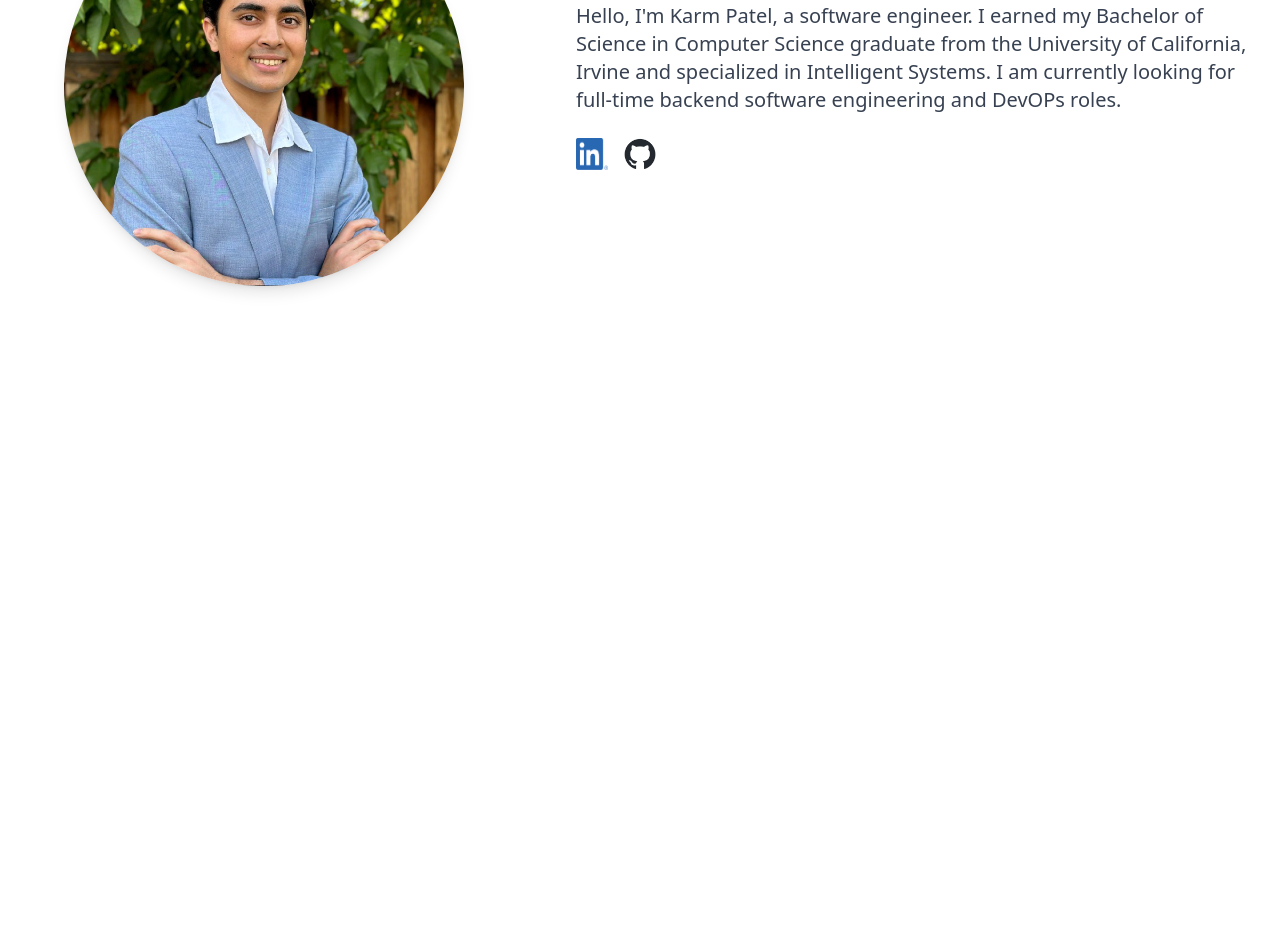
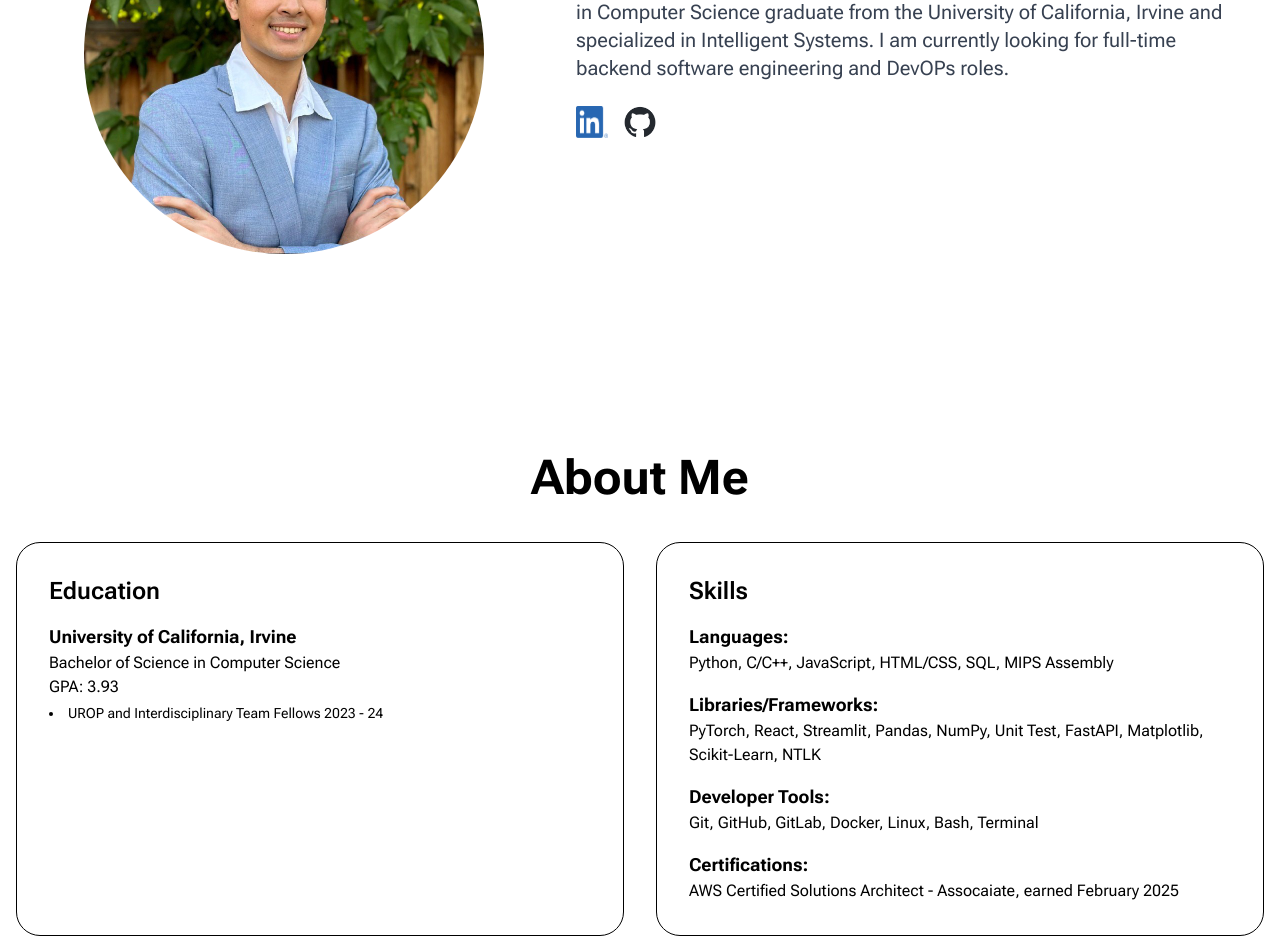
Before and after one commit to karmp/karmp.github.io, a Next.js app: page / in a window 1280 px wide. Shown: the part 426-1378 px from the top of the page. Before the commit the page ends 944 px from the top, so only its background shows below. Built offline with nearby package versions, Linux system fonts and the light colour scheme.

Commit message:
Finished About section

```diff
--- a/public/my_info.json
+++ b/public/my_info.json
@@ -6,6 +6,7 @@
     "Education": [
       {
         "University Name": "University of California, Irvine",
+        "Degree": "Bachelor of Science in Computer Science",
         "GPA": 3.93,
         "Other Info": ["UROP and Interdisciplinary Team Fellows 2023 - 24"]
       }
--- /dev/null
+++ b/src/components/AboutSection.js
@@ -0,0 +1,48 @@
+import Card from "./Card";
+
+export default function AboutSection({ data }) {
+  return (
+    <section id="about">
+      <div className="container mx-auto">
+        <h2 className="text-5xl font-bold text-center text-black">About Me</h2>
+
+        <div className="grid grid-cols-1 md:grid-cols-2 gap-8 pt-10 ml-4 mr-4 content-center">
+          <Card title="Education" className="text-left text-black mb-4">
+            {data.Education.length > 0 ? (
+              data.Education.map((edu, index) => (
+                <div key={index} className="mb-4 last:mb-0">
+                  <p className="text-lg font-bold">
+                    {edu["University Name"]}
+                  </p>
+                  <p className="">{edu["Degree"]}</p>
+                  <p className="">GPA: {edu["GPA"]}</p>
+                  {edu["Other Info"] && edu["Other Info"].length > 0 && (
+                    <ul className="list-disc list-inside text-sm mt-1">
+                      {edu["Other Info"].map((info, infoIndex) => (
+                        <li key={infoIndex}>{info}</li>
+                      ))}
+                    </ul>
+                  )}
+                </div>
+              ))
+            ) : (
+              <p>No education details available yet.</p>
+            )}
+          </Card>
+          <Card title="Skills" className="text-left text-black mb-4">
+            {Object.keys(data.Skills).length > 0 ? (
+              Object.keys(data.Skills).map((category, index) => (
+                <div key={index} className="mb-4 last:mb-0">
+                  <p className="text-lg font-bold">{category}:</p>
+                  <p className=""> {data.Skills[category].join(", ")} </p>
+                </div>
+              ))
+            ) : (
+              <p>No skills details available yet.</p>
+            )}
+          </Card>
+        </div>
+      </div>
+    </section>
+  );
+}
--- /dev/null
+++ b/src/components/Card.js
@@ -0,0 +1,14 @@
+import React from 'react';
+
+export default function Card({ title, children, className = '' }) {
+  return (
+    <div className={`bg-white p-8 rounded-3xl border border-black outline-solid ${className}`}>
+      {title && (
+        <h3 className="text-2xl font-semibold mb-4 text-black text-left">
+          {title}
+        </h3>
+      )}
+      {children}
+    </div>
+  );
+}
--- a/src/components/ProfileSection.js
+++ b/src/components/ProfileSection.js
@@ -2,18 +2,17 @@ import Image from "next/image";
 import Socials from "./Socials";
 
 export default function ProfileSection({ data }) {
-    console.log(data);
     return (
     <section
       id="profile"
-      className="flex flex-col md:flex-row justify-center items-center gap-20 min-h-screen px-8 py-16 md:py-0"
+      className="flex flex-col md:flex-row justify-center items-center gap-10 min-h-screen px-8"
     >
-      <div className="flex justify-center items-center h-[300px] w-[300px] sm:h-[350px] sm:w-[350px] md:h-[400px] md:w-[400px] my-0 mx-auto overflow-hidden rounded-full shadow-lg">
+      <div className="flex justify-center items-center h-[300px] w-[300px] sm:h-[350px] sm:w-[350px] md:h-[400px] md:w-[400px] my-0 mx-auto overflow-hidden rounded-full">
         <Image
           src="/about_pic_me.jpg"
-          alt="PFicture of Karm"
-          width={400} // Max width to pre-render for Next/Image
-          height={400} // Max height to pre-render for Next/Image
+          alt="Picture of Karm"
+          width={400}
+          height={400}
           className="w-full h-full object-cover"
           priority // Prioritize loading for LCP (Largest Contentful Paint)
         />
--- a/src/components/navbar.js
+++ b/src/components/navbar.js
@@ -12,11 +12,9 @@ export default function Navbar() {
     // Main navigation bar wrapper - sticky at the top
     <nav className="sticky top-0 z-50 bg-transparent">
       <div className="container mx-auto px-10 h-20 flex items-center justify-end">
-        {/* Hamburger Icon - Always visible, top-left */}
-        {/* z-50 ensures it's above the sliding menu */}
         <button
           onClick={toggleMenu}
-          className="text-gray-800 focus:outline-none focus:text-blue-600 z-50"
+          className="text-black z-50"
           aria-expanded={isOpen} // Accessibility attribute
           aria-controls="mobile-menu" // Accessibility attribute
         >
--- a/src/pages/_app.js
+++ b/src/pages/_app.js
@@ -1,7 +1,10 @@
 import "@/styles/globals.css";
 import { Roboto_Flex } from "next/font/google";
 
-const roboto = Roboto_Flex({ subsets: ["latin"] });
+const roboto = Roboto_Flex({ subsets: ["latin"],
+  variable: '--font-roboto-flex'
+ });
+
 
 export default function App({ Component, pageProps }) {
   return (
--- a/src/pages/index.js
+++ b/src/pages/index.js
@@ -3,12 +3,11 @@ import Head from "next/head";
 import Navbar from "@/components/navbar";
 import ProfileSection from "../components/ProfileSection";
 import { useState, useEffect } from "react";
-// import AboutSection from '../components/AboutSection';
-// import ExperienceSection from '../components/ExperienceSection';
-// import ProjectsSection from '../components/ProjectsSection';
-// import ContactSection from '../components/ContactSection';
+import AboutSection from '../components/AboutSection';
+import ExperienceSection from '../components/ExperienceSection';
+import ProjectsSection from '../components/ProjectsSection';
+import ContactSection from '../components/ContactSection';
 
-const roboto = Roboto_Flex({ subsets: ["latin"] });
 
 export default function Home() {
   const [info, setInfo] = useState(null);
@@ -42,12 +41,12 @@ export default function Home() {
         <link rel="icon" type="image/x-icon" href="favicon-16x16.png" />
       </Head>
       <Navbar></Navbar>
-      <main className="min-h-screen py-8 text-center font-sans">
+      <main className="min-h-screen text-center">
         <ProfileSection data={info} />
-        {/* <AboutSection data={aboutSectionData} />
-        <ExperienceSection data={experienceSectionData} />
-        <ProjectsSection data={projectsSectionData} />
-        <ContactSection data={contactSectionData} /> */}
+        <AboutSection data={info["About Me"]} />
+        {/* <ExperienceSection data={info} /> */}
+        {/* <ProjectsSection data={info} /> */}
+        {/* <ContactSection data={info} /> */}
       </main>
     </div>
   );
```
Also changed, not shown: src/components/ContactSection.js (added), src/components/ExperienceSection.js (added), src/components/ProjectsSection.js (added).
